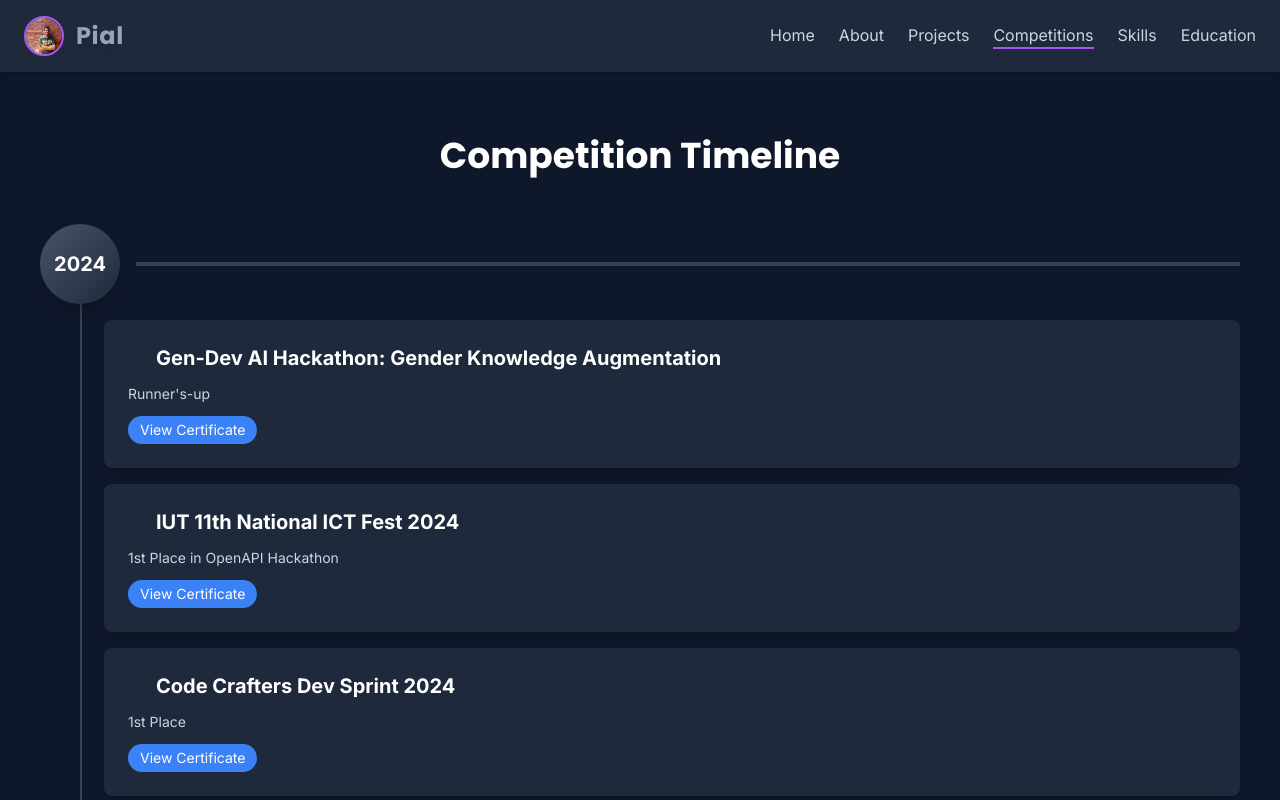
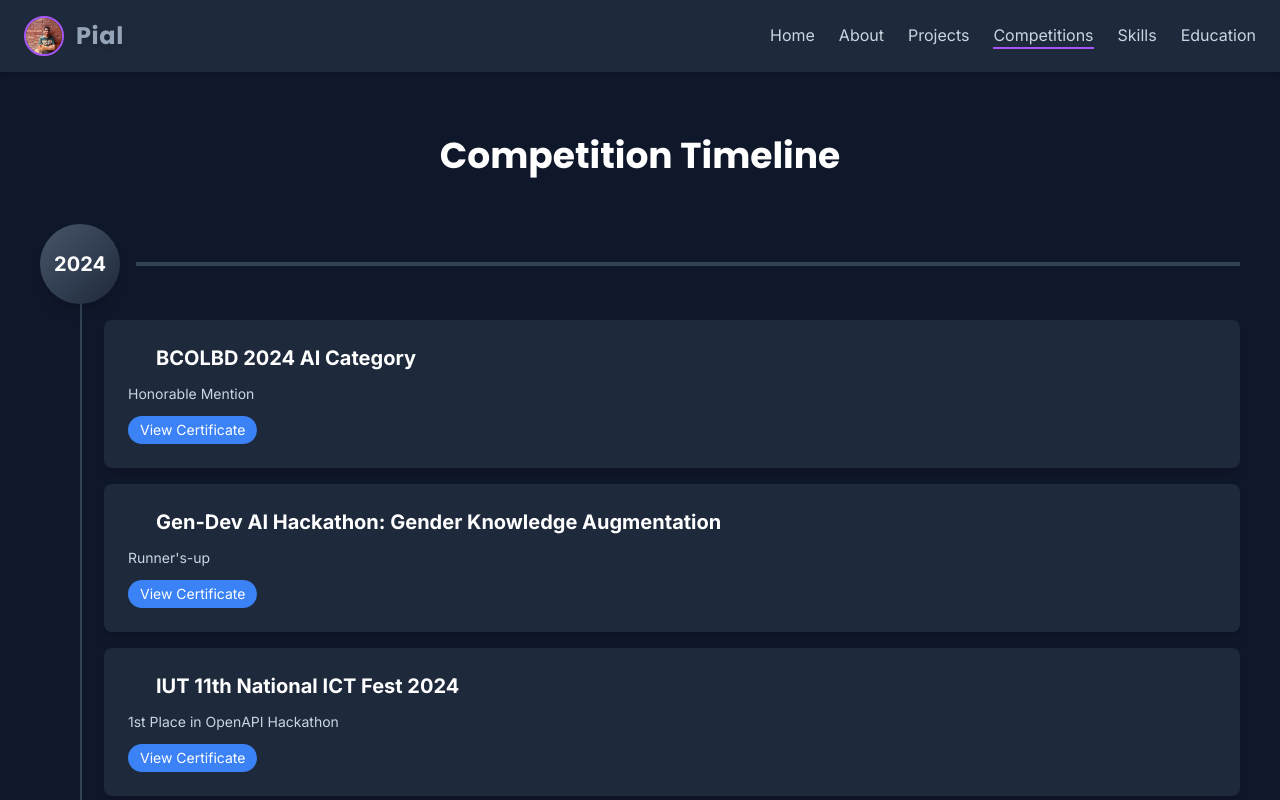
Before and after one commit to Saadmrp1038/portfolio, a SvelteKit app: page /competitions in a window 1280 px wide. Shown: the top 800 px of the page. Built offline with nearby package versions, Linux system fonts and the light colour scheme; some icons are missing.

Commit message:
bcolbd 2024 mentioned

```diff
--- a/src/routes/competitions/+page.svelte
+++ b/src/routes/competitions/+page.svelte
@@ -23,9 +23,11 @@
 	import iutNationalICT from '$lib/assets/IUT National ICT Fest_OpenAPI Hackhathon_Champion.jpeg';
 	import secCSEFest from '$lib/assets/SEC CSE Fest 2022_7th.jpeg';
 	import sustCSECarnival from '$lib/assets/SUST CSE Carnival_Hackhathon_Champion.jpg';
+	import BCOLBC2024 from '$lib/assets/BCOLBD 2024.jpg'
 
 	// Create a map of certificate names to their imported images
 	const certificateMap = {
+		'BCOLBD 2024.jpg': BCOLBC2024,
 		'AUST IUPC 2022_Participation Certificate.jpeg': austIUPC,
 		'Dev Sprint_Champion.jpg': devSprint,
 		'Gen-Dev.png': genDev,
@@ -40,6 +42,12 @@
 		{
 			year: 2024,
 			events: [
+				{
+					name: 'BCOLBD 2024 AI Category',
+					achievement: "Honorable Mention",
+					icon: faMedal,
+					certificate: 'BCOLBD 2024.jpg'
+				},
 				{
 					name: 'Gen-Dev AI Hackathon: Gender Knowledge Augmentation',
 					achievement: "Runner's-up",
@@ -108,7 +116,7 @@
 		}
 	];
 
-	    let visibleYears = [];
+	let visibleYears = [];
     let selectedCertificate = null;
     let isMobile = false;
 
```
Also changed, not shown: src/lib/assets/BCOLBD 2024.jpg (added).
